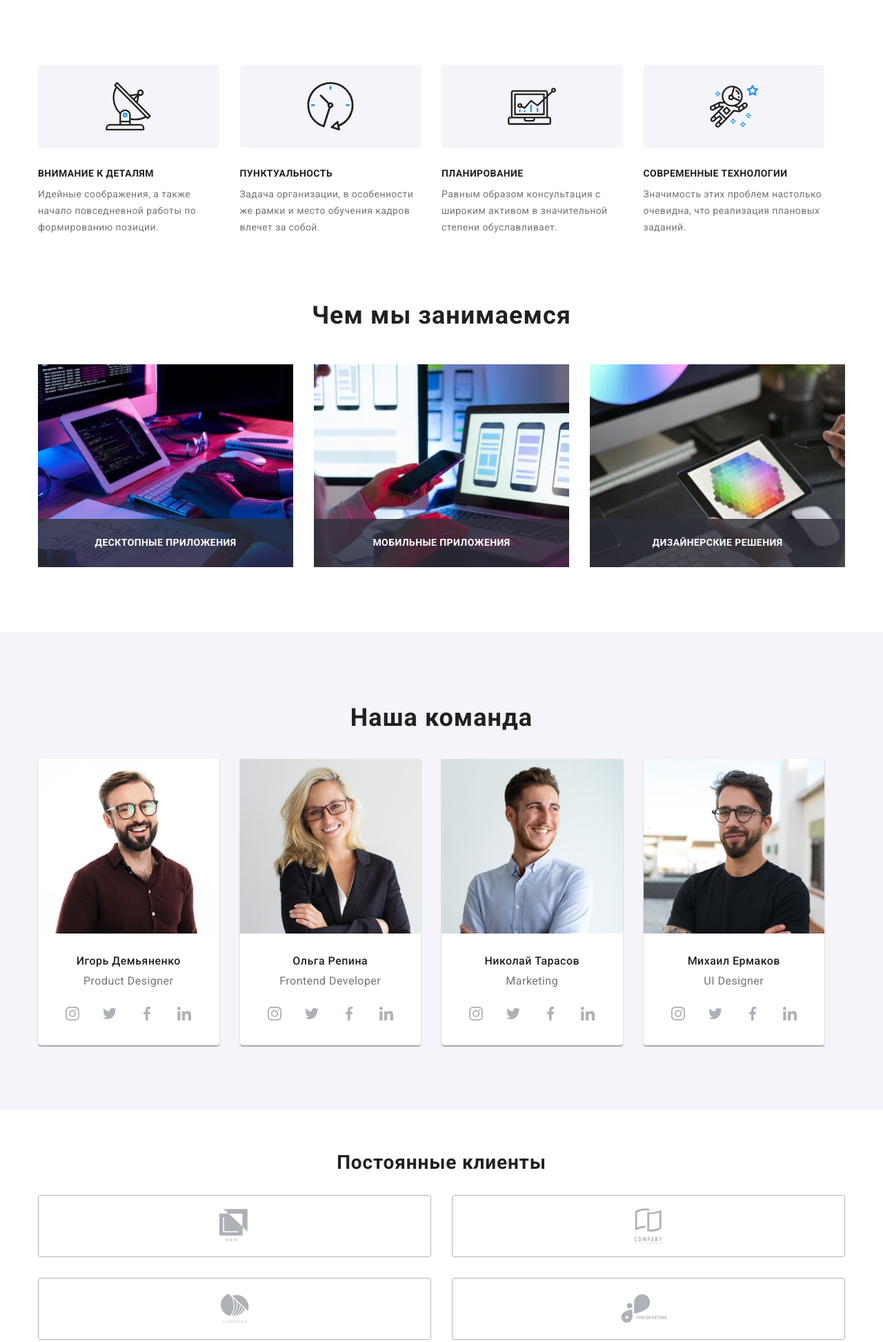
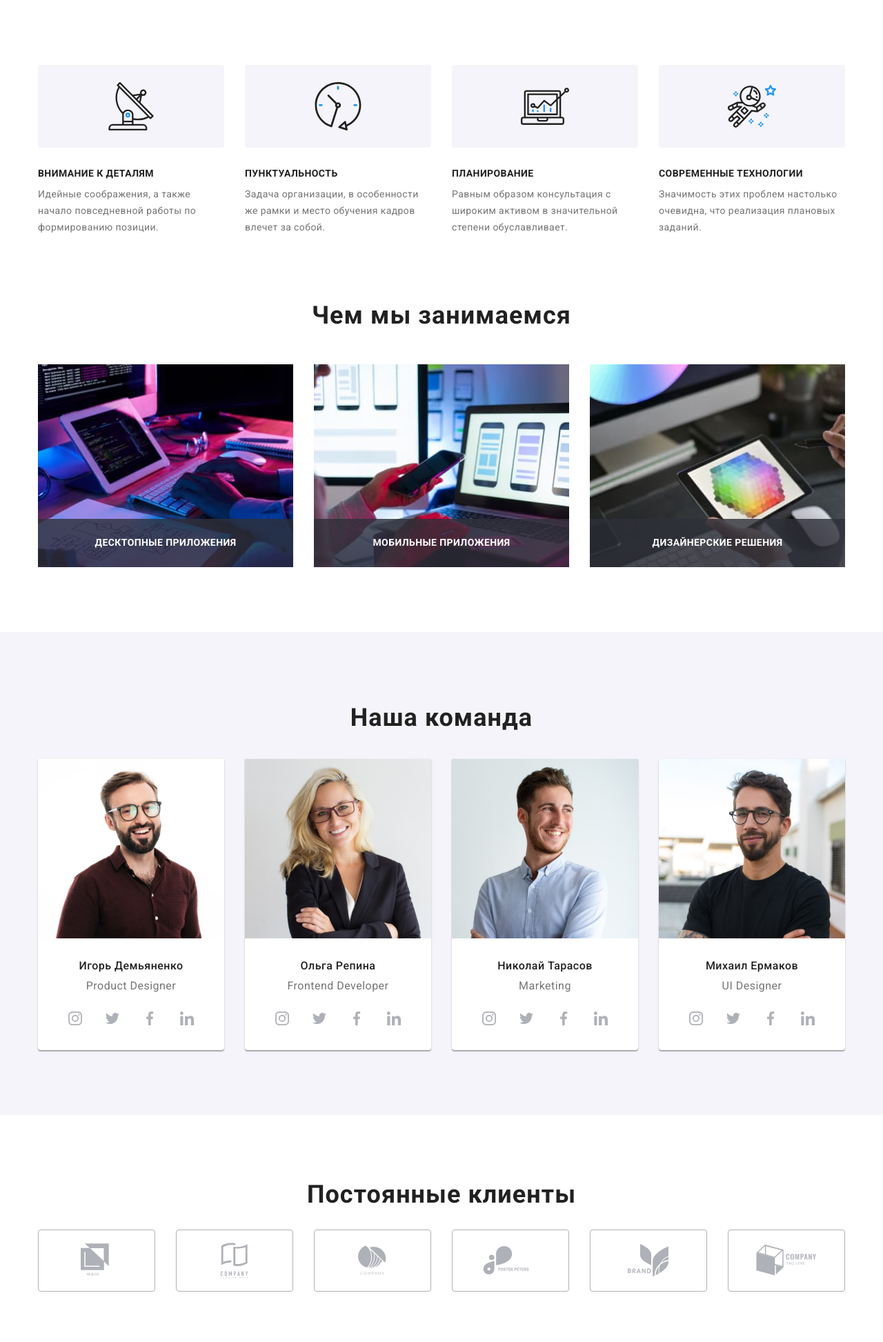
Before and after one commit to ihor-nechyporenko/goit-markup-hw-08, a plain HTML site: page index.html in a window 1280 px wide. Shown: the part 451-2396 px from the top of the page at 69% size. Drawn offline with nearby package versions, Linux system fonts and the light colour scheme.

Commit message:
Adaptive 2.0
- portfolio
- filter's buttons
- clients section
- team section

```diff
--- a/sass/components/_buttons.scss
+++ b/sass/components/_buttons.scss
@@ -3,15 +3,22 @@
 .buttons-container {
     padding-top: 60px;
     padding-bottom: 40px;
+
+    @media screen and (min-width: 768px) {
+        padding-top: 60px;
+        padding-bottom: 30px;
+    }
+
+    @media screen and (min-width: 1200px) {
+        padding-top: 94px;
+        padding-bottom: 50px;
+    }
 }
 
 .filter {
     display: flex;
     flex-wrap: wrap;
     margin-bottom: -15px;
-    // justify-content: center;
-    // padding-top: 94px;
-    // padding-bottom: 50px;
 
     & li:not(:last-child) {
         margin-right: 8px;
@@ -19,6 +26,14 @@
 
     & li {
         margin-bottom: 15px;
+    }
+
+    @media screen and (min-width: 768px) {
+        justify-content: center;
+
+        & li {
+            margin-bottom: 0;
+        }
     }
 }
 
--- a/sass/components/_clients.scss
+++ b/sass/components/_clients.scss
@@ -1,6 +1,11 @@
 .clients-section {
     padding-top: 60px;
     padding-bottom: 60px;
+
+    @media screen and (min-width: 1200px) {
+        padding-top: 94px;
+        padding-bottom: 94px;
+    }
 }
 
 .clients-title {
@@ -14,22 +19,40 @@
     text-align: center;
 
     color: $title-text-color;
+
+    @media screen and (min-width: 1200px) {
+        font-size: 36px;
+        line-height: 1.167;
+    }
+}
+
+.clients-flexbox {
+    display: flex;
+    flex-wrap: wrap;
+    margin: -15px;
+
+    @media screen and (min-width: 1200px) {
+        display: flex;
+        margin-right: -15px;
+        margin-left: -15px;
+    }
 }
 
 .clients-item {
     width: calc((100% - 4 * 15px) / 2);
     margin: 15px;
-}
 
-.clients-flexbox {
+    @media screen and (min-width: 768px) {
+        width: calc((100% - 6 * 15px) / 3);
+        margin: 15px;
+    }
 
-    @media screen and (min-width: 480px) {
-        display: flex;
-        flex-wrap: wrap;
-        margin: -15px;
+    @media screen and (min-width: 1200px) {
+        width: calc((100% - 12 * 15px) / 6);
+        margin-right: 15px;
+        margin-left: 15px;
     }
 }
-
 
 .clients-icon {
     fill: #AFB1B8;
--- a/sass/components/_features.scss
+++ b/sass/components/_features.scss
@@ -49,7 +49,9 @@
 
     @media screen and (min-width: 1200px) {
         display: flex;
-        margin: 0;
+        flex-wrap: wrap;
+        margin-right: -15px;
+        margin-left: -15px;
     }
 }
 
@@ -69,11 +71,8 @@
 
     @media screen and (min-width: 1200px) {
         width: calc((100% - 8 * 15px) / 4);
-        margin: 0px 30px 0px 0px;
-
-        &:last-child {
-            margin-right: 0;
-        }
+        margin-right: 15px;
+        margin-left: 15px;
     }
 }
 
--- a/sass/components/_portfolio.scss
+++ b/sass/components/_portfolio.scss
@@ -1,30 +1,41 @@
 .portfolio-section {
     padding-bottom: 60px;
+
+    @media screen and (min-width: 1200px) {
+        padding-bottom: 94px;
+    }
 }
 
 .portfolio {
-    display: flex;
-    flex-wrap: wrap;
+
+    @media screen and (min-width: 768px) {
+        display: flex;
+        flex-wrap: wrap;
+        margin: -15px;
+    }
 }
 
 .portfolio-list {
-    // margin-right: 30px;
-    // margin-bottom: 30px;
     width: 100%;
+    margin-bottom: 30px;
 
     background: $primary-bg-color;
 
-    &:not(:last-child) {
-        margin-bottom: 30px;
+    @media screen and (max-width: 767px) {
+        &:last-child {
+            margin-bottom: 0;
+        }
     }
 
-    // &:nth-child(3n) {
-    //     margin-right: 0px;
-    // }
+    @media screen and (min-width: 768px) {
+        width: calc((100% - 4 * 15px) / 2);
+        margin: 15px;
+    }
 
-    // &:nth-last-child(-n +3) {
-    //     margin-bottom: 0px;
-    // }
+    @media screen and (min-width: 1200px) {
+        width: calc((100% - 6 * 15px) / 3);
+        margin: 15px;
+    }
 }
 
 .portfolio-thumb {
--- a/sass/components/_team.scss
+++ b/sass/components/_team.scss
@@ -55,10 +55,6 @@
 
 .team-flexbox {
 
-    // & > li:not(:last-child) {
-    //     margin-bottom: 30px;
-    // }
-
     @media screen and (min-width: 768px) {
         display: flex;
         flex-wrap: wrap;
@@ -67,7 +63,8 @@
 
     @media screen and (min-width: 1200px) {
         display: flex;
-        margin: 0;
+        margin-right: -15px;
+        margin-left: -15px;
     }
 }
 
@@ -93,10 +90,7 @@
 
     @media screen and (min-width: 1200px) {
         width: calc((100% - 8 * 15px) / 4);
-        margin: 0px 30px 0px 0px;
-
-        &:last-child {
-            margin-right: 0;
-        }
+        margin-right: 15px;
+        margin-left: 15px;
     }
 }
```
Also changed, not shown: css/main.css, css/main.min.css, 2 other files.
